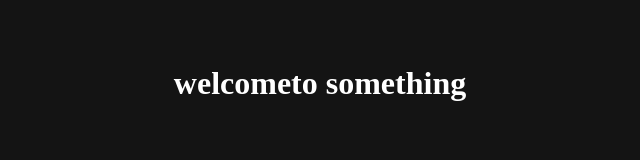
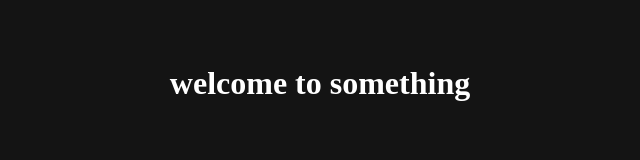
Before and after one commit to randomx3o/something, a plain HTML site: page index.html in a window 1280 px wide. Shown: the full height of the page, 320-960 px from the left. Drawn offline with Linux system fonts and the light colour scheme.

Commit message:
Update index.html

```diff
--- a/index.html
+++ b/index.html
@@ -21,7 +21,7 @@
   <header>
    <center>
    <br><br>
-   <h1>welcometo something</h1>
+   <h1>welcome to something</h1>
     <br><br><br><br><br><br>
    </center>
   </header>
```
